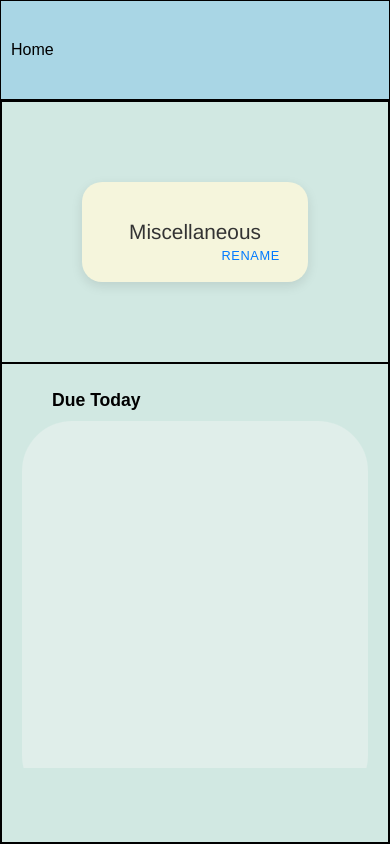
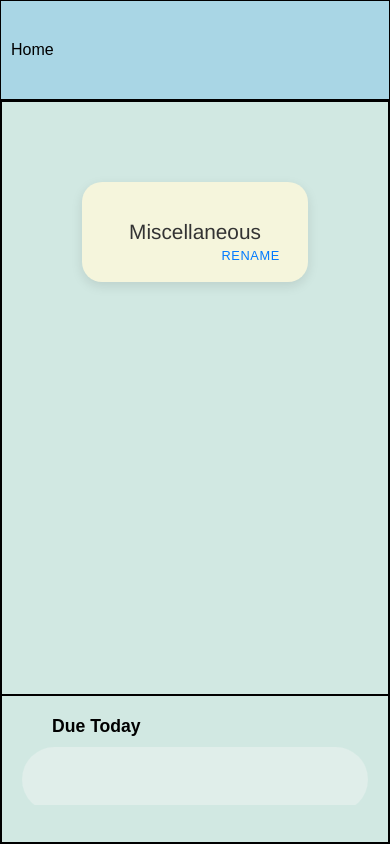
Before and after one commit to ssaigol/to-do-list, a website built with webpack: page src/template.html in a window 390 px wide. Built offline with nearby package versions, Linux system fonts and the light colour scheme.

Commit message:
media query tweak

```diff
--- a/src/assets/styles.css
+++ b/src/assets/styles.css
@@ -99,7 +99,7 @@ body {
     }
 
     #main-container {
-        grid-template-rows: auto 1fr; /* Adjust heights for mobile */
+        grid-template-rows: 4fr 1fr; /* Adjust heights for mobile */
     }
 
     /* Ensure elements like buttons and text inside the header are smaller on mobile */
```
